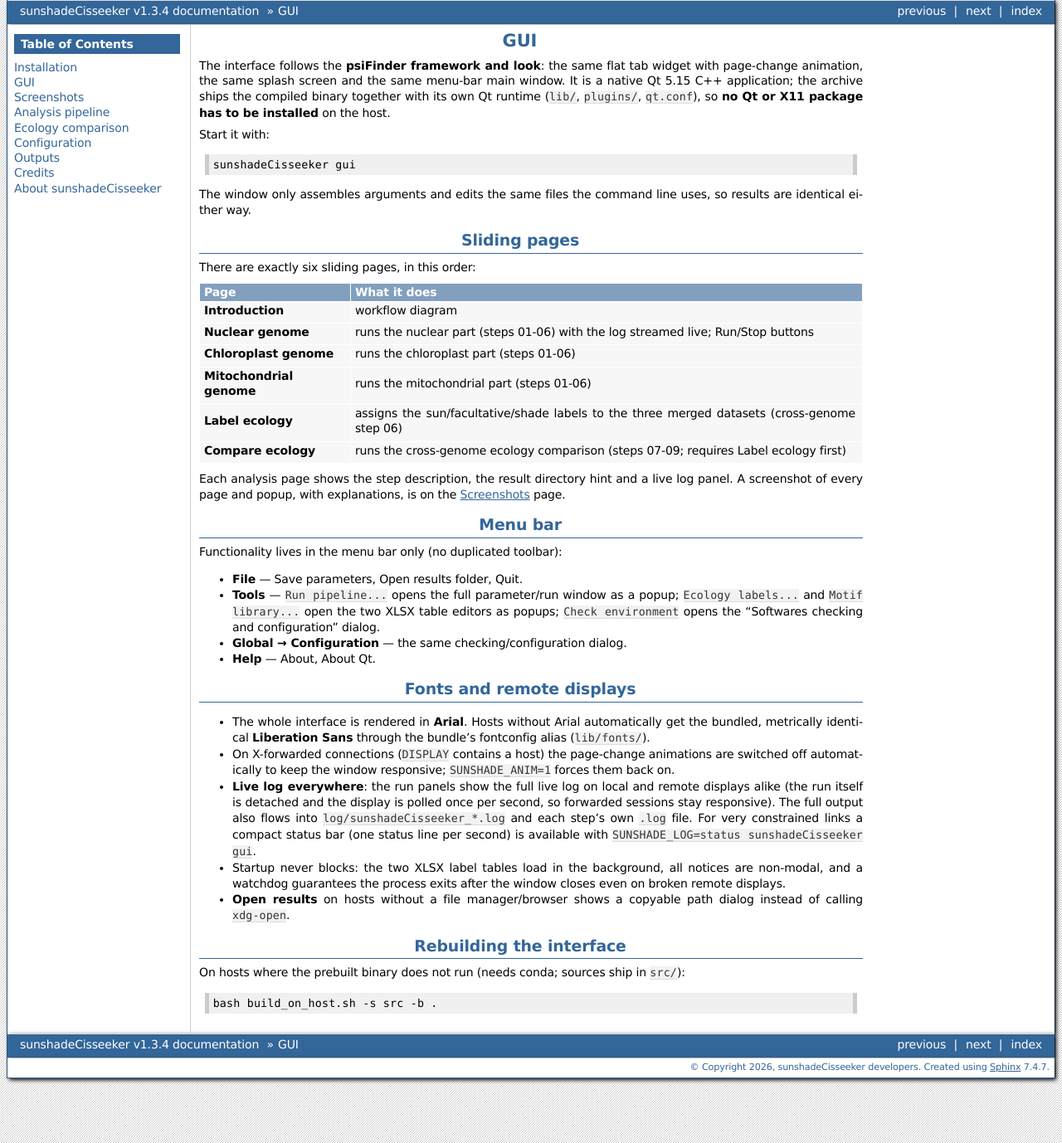
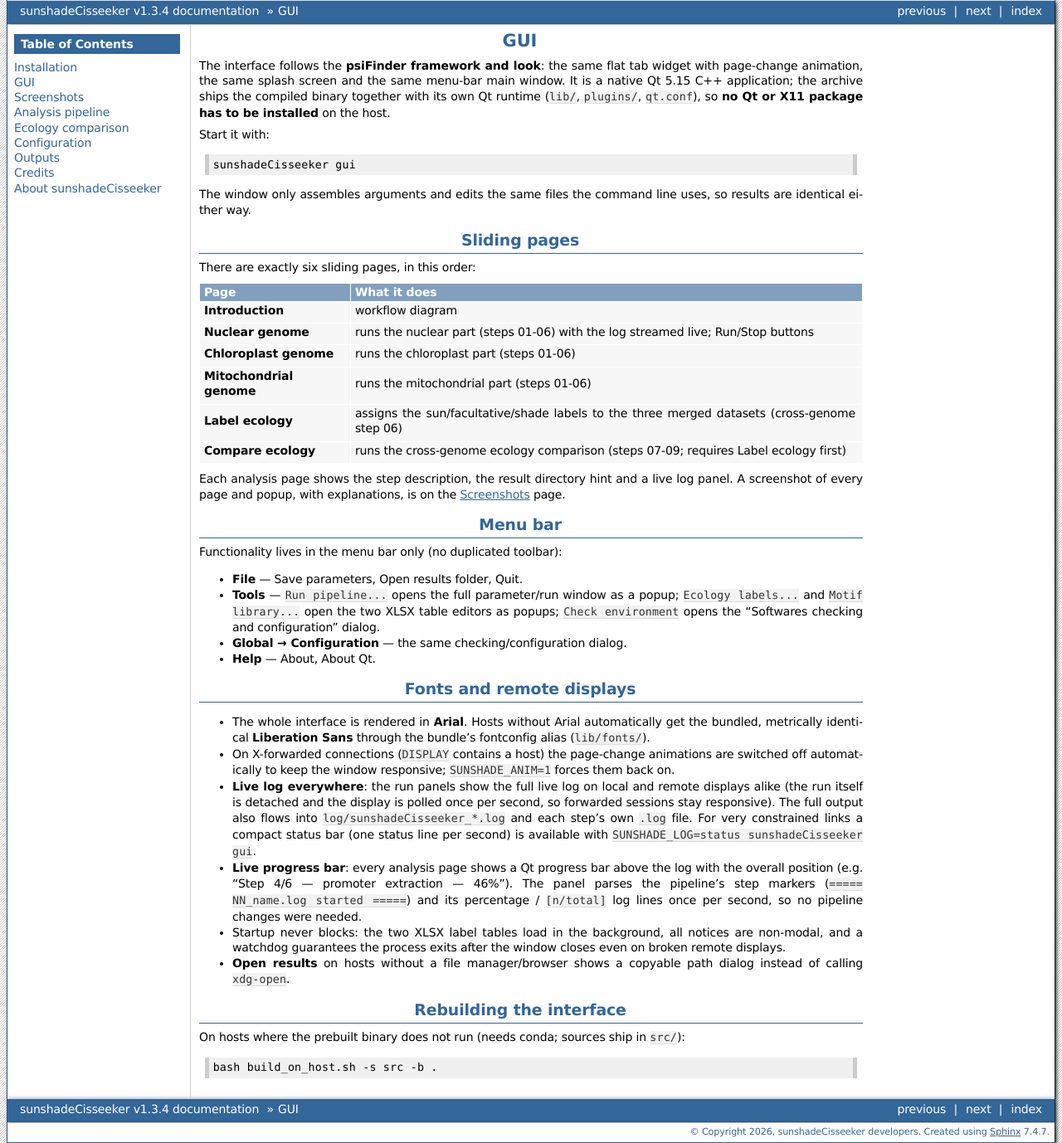
Before and after one commit to chenzhr23/sunshadeCisseeker-docs, a Sphinx documentation site: the page built from docs/content/GUI.rst, in a window 1280 px wide. Shown: the whole page at 83% size. Built offline with Sphinx 7.4.7, drawn with Linux system fonts in a browser that asks for light colours.

Commit message:
docs: live Qt progress bar on the analysis pages

```diff
--- a/docs/content/GUI.rst
+++ b/docs/content/GUI.rst
@@ -73,6 +73,11 @@
   ``.log`` file. For very constrained links a compact status bar (one status
   line per second) is available with
   ``SUNSHADE_LOG=status sunshadeCisseeker gui``.
+* **Live progress bar**: every analysis page shows a Qt progress bar above
+  the log with the overall position (e.g. "Step 4/6 — promoter extraction —
+  46%"). The panel parses the pipeline's step markers
+  (``===== NN_name.log started =====``) and its percentage / ``[n/total]``
+  log lines once per second, so no pipeline changes were needed.
 * Startup never blocks: the two XLSX label tables load in the background, all
   notices are non-modal, and a watchdog guarantees the process exits after
   the window closes even on broken remote displays.
```
